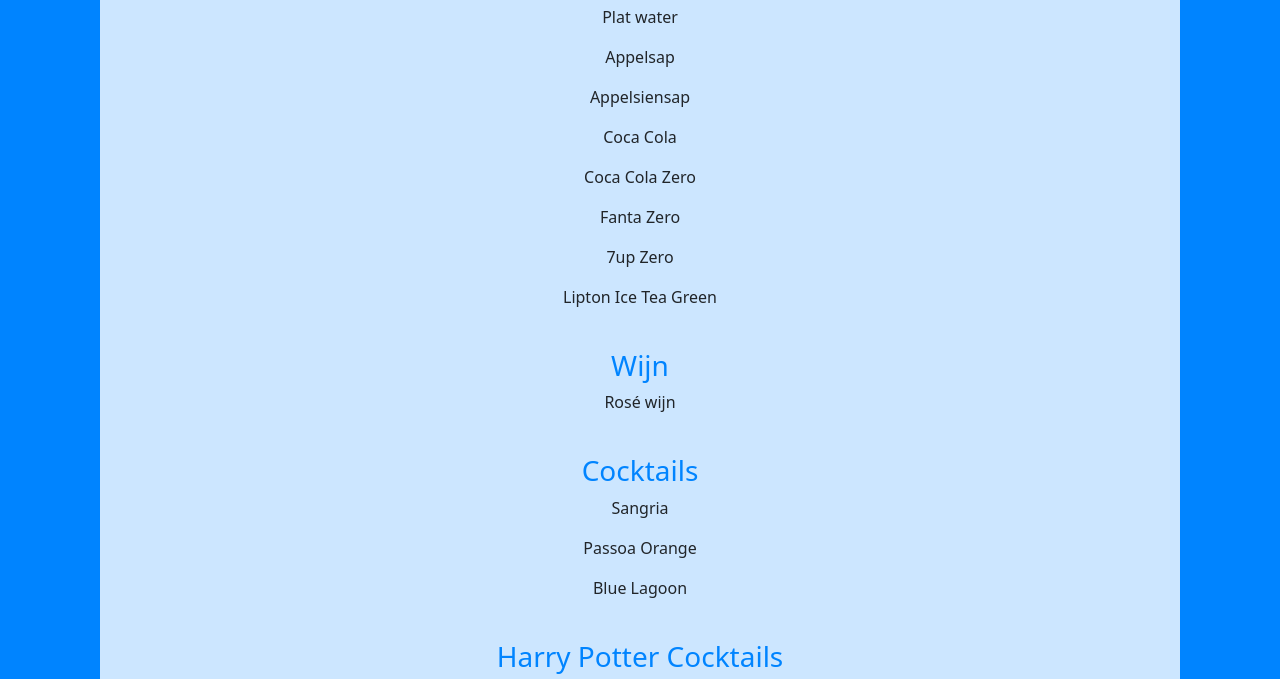
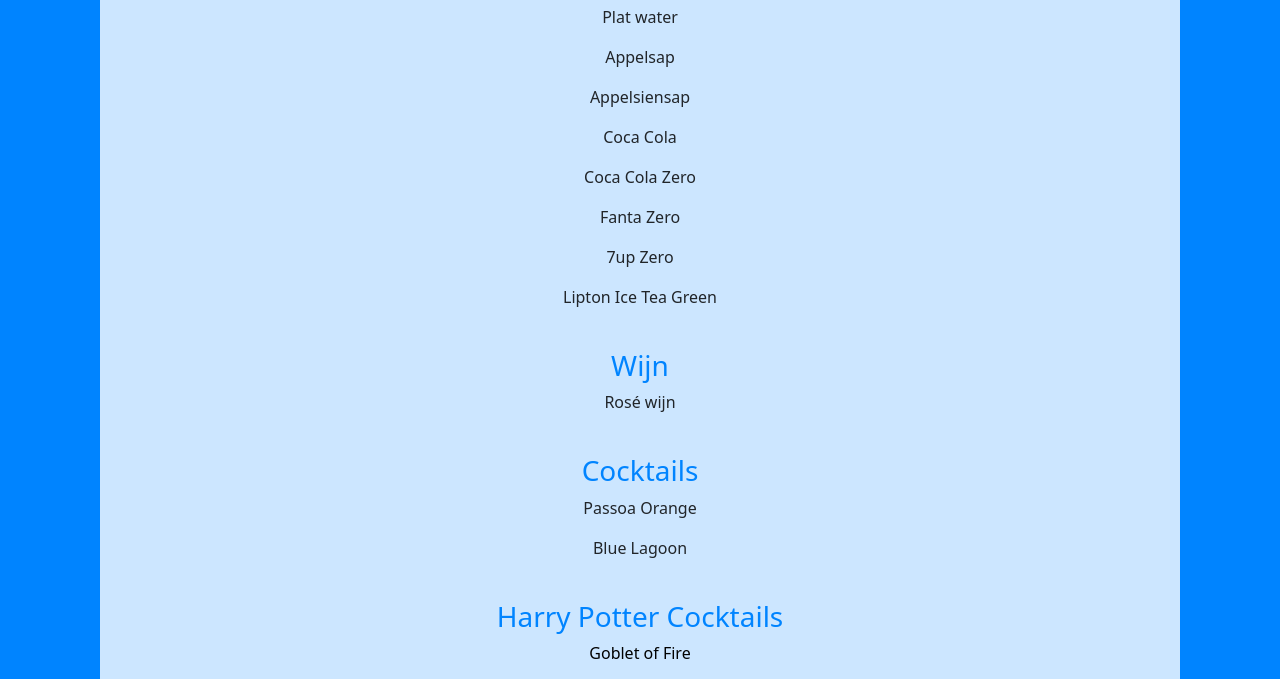
Before and after one commit to VueghsMick/Drankkaart, a plain HTML site: page Index.html in a window 1280 px wide. Shown: the part 98-777 px from the top of the page. Drawn offline with nearby package versions, Linux system fonts and the light colour scheme.

Commit message:
Added Harry Potter Cocktails

```diff
--- a/Index.html
+++ b/Index.html
@@ -26,7 +26,6 @@
             <p>Rosé wijn</p>
         <br>
         <h3>Cocktails</h3>
-            <p>Sangria</p>
             <p>Passoa Orange</p>
             <p>Blue Lagoon</p>
         <br>
```
